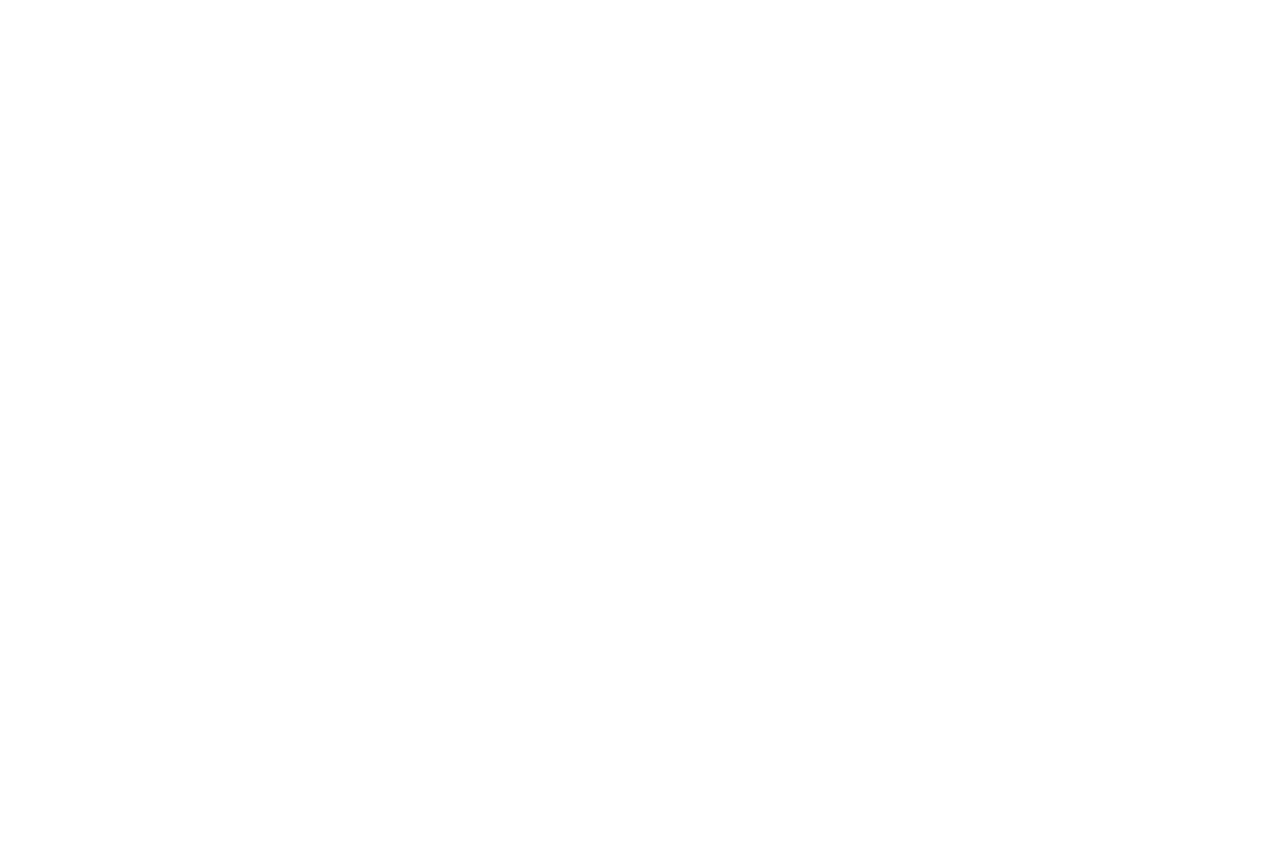
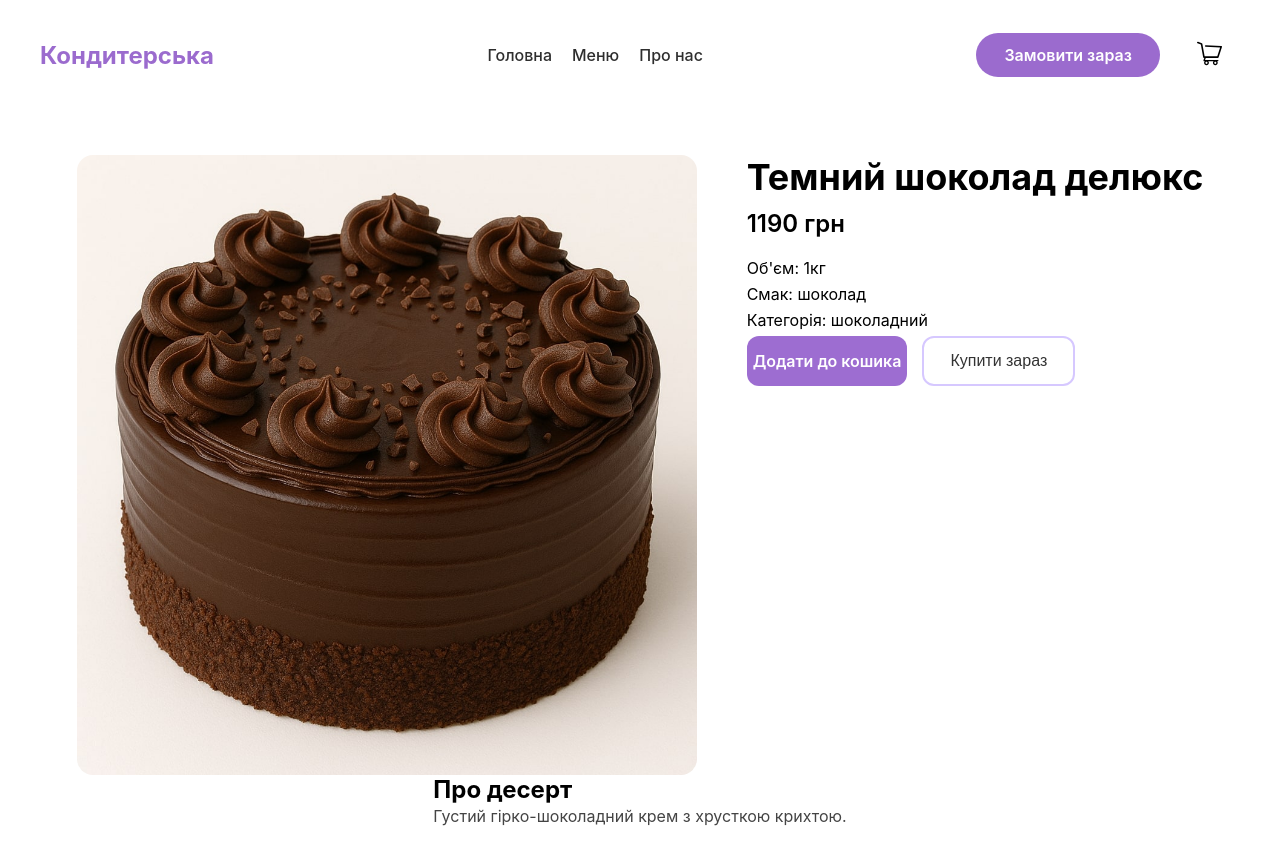
Before and after one commit to TarasTikan/confectionery-cake-project, a React (Create React App) app: page /menu/allProducts/10 in a window 1280 px wide. Shown: the top 864 px of the page. Before the commit the page ends 800 px from the top, so only its background shows below. Built offline with nearby package versions, Linux system fonts and the light colour scheme.

Commit message:
add styled page product

```diff
--- a/src/data/data.js
+++ b/src/data/data.js
@@ -1239,8 +1239,3 @@ export const products = [
     price: 1120
   },
 ];
-
-
-export const getProductById = (productId) => {
-  return products.find(item => item.id === productId)
-}
--- a/src/index.js
+++ b/src/index.js
@@ -9,7 +9,7 @@ import { store } from './redux/store';
 const root = ReactDOM.createRoot(document.getElementById('root'));
 root.render(
   <React.StrictMode>
-    <BrowserRouter basename='/confectionery-cake-project'>
+    <BrowserRouter>
     <Provider store={store}>
     <App />
     </Provider>
--- a/src/pages/ProductPage/ProductPage.jsx
+++ b/src/pages/ProductPage/ProductPage.jsx
@@ -1,6 +1,7 @@
 import { useParams } from "react-router-dom"
 import { useSelector } from "react-redux"
 import { getProducts } from "../../redux/selectors"
+import { ProductPageSection,Container,WrapInfo,ImageDessert,ProductTitle,ProductPrice,ProductShortDescription,ProductInfo,ButtonsWrap,AddToCartBtn,BuyNowBtn } from "./ProductPage.styled"
 
 export const ProductPage = () => {
     const {id} = useParams()
@@ -8,27 +9,27 @@ export const ProductPage = () => {
     const productFind = products.find(item => item.id === Number(id))
 
     return (
-        <section>
-            <div>
-                <div>
-                    <img src={productFind.image} alt={productFind.description}/>
+        <ProductPageSection>
+            <Container>
+                <WrapInfo>
+                    <ImageDessert src={productFind.image} alt={productFind.description}/>
                     <div>
-                        <h1>{productFind.title}</h1>
-                        <h2>{productFind.price} грн</h2>
-                        <p>Об'єм: 1кг</p>
-                        <p>Смак: {productFind.taste}</p>
-                        <p>Категорія: {productFind.category}</p>
-                        <div>
-                            <button type="button">Додати до кошика</button>
-                            <button type="button">Купити зараз</button>
-                        </div>
+                        <ProductTitle>{productFind.title}</ProductTitle>
+                        <ProductPrice>{productFind.price} грн</ProductPrice>
+                        <ProductInfo>Об'єм: 1кг</ProductInfo>
+                        <ProductInfo>Смак: {productFind.taste}</ProductInfo>
+                        <ProductInfo>Категорія: {productFind.category}</ProductInfo>
+                        <ButtonsWrap>
+                            <AddToCartBtn type="button">Додати до кошика</AddToCartBtn>
+                            <BuyNowBtn type="button">Купити зараз</BuyNowBtn>
+                        </ButtonsWrap>
                     </div>
-                </div>
+                </WrapInfo>
                 <div>
                     <h2>Про десерт</h2>
-                    <p>{productFind.description}</p>
+                    <ProductShortDescription>{productFind.description}</ProductShortDescription>
                 </div>
-            </div>
-        </section>
+            </Container>
+        </ProductPageSection>
     )
 }
--- a/src/pages/ProductPage/ProductPage.styled.jsx
+++ b/src/pages/ProductPage/ProductPage.styled.jsx
@@ -0,0 +1,131 @@
+import styled from "@emotion/styled";
+
+export const ProductPageSection = styled.section`
+ width: 100%;
+  padding: 20px 0;
+
+`;
+
+export const Container = styled.div`
+  padding-left: 15px;
+  padding-right: 15px;
+  margin: 0 auto;
+  display: flex;
+  align-items: center;
+  flex-direction: column;
+  @media screen and (min-width: 400px) {
+    width: 400px;
+  }
+  @media screen and (min-width: 600px) {
+    width: 600px;
+  }
+  @media screen and (min-width: 800px) {
+    width: 800px;
+  }
+  @media screen and (min-width: 1200px) {
+    width: 1200px;
+  }
+`;
+
+export const WrapInfo = styled.div`
+display: flex;
+gap: 20px;
+flex-direction: column;
+ @media screen and (min-width: 1200px) {
+    flex-direction: row;
+    gap: 50px;
+  }
+
+`
+
+export const ImageDessert = styled.img`
+  height: auto;
+  border-radius: 16px;
+  object-fit: contain;
+  max-height: 320px;
+   @media screen and (min-width: 400px) {
+    max-height: 380px;
+  }
+   @media screen and (min-width: 600px) {
+    max-height: 520px;
+  }
+ @media screen and (min-width: 1200px) {
+    max-height: 620px;
+  }
+
+`;
+
+export const ProductTitle = styled.h1`
+  font-size: 36px;
+  font-weight: 700;
+  margin-bottom: 10px;
+
+  @media (max-width: 768px) {
+    font-size: 28px;
+  }
+`;
+
+
+export const ProductPrice = styled.p`
+  font-size: 24px;
+  font-weight: 600;
+  margin-bottom: 20px;
+`;
+
+export const ProductInfo = styled.p`
+   margin: 6px 0;
+    font-size: 16px;
+`;
+
+export const ProductShortDescription = styled.p`
+  font-size: 16px;
+  line-height: 1.5;
+  color: #444;
+  margin-bottom: 25px;
+`;
+
+export const ButtonsWrap = styled.div`
+  display: flex;
+  gap: 15px;
+  margin-top: auto;
+
+`;
+
+export const AddToCartBtn = styled.button`
+ font-family: "Inter", sans-serif;
+  font-size: 8px;
+  font-weight: 600;
+  color: #fff;
+  background: #9d6dd1ff;
+  border: none;
+  border-radius: 12px;
+
+  cursor: pointer;
+  transition: background 0.3s ease;
+
+  @media (min-width: 400px) {
+    font-size: 12px;
+  }
+
+  @media (min-width: 600px) {
+    font-size: 16px;
+  }
+     &:hover {
+    background-color: #643a99ff;
+  }
+`;
+
+export const BuyNowBtn = styled.button`
+  background: #fff;
+  color: #333;
+  border: 2px solid #d6c8ff;
+  padding: 14px 26px;
+  font-size: 16px;
+  border-radius: 12px;
+  cursor: pointer;
+  transition: 0.25s ease;
+
+  &:hover {
+    background-color: #f5f1ff;
+  }
+`;
```
